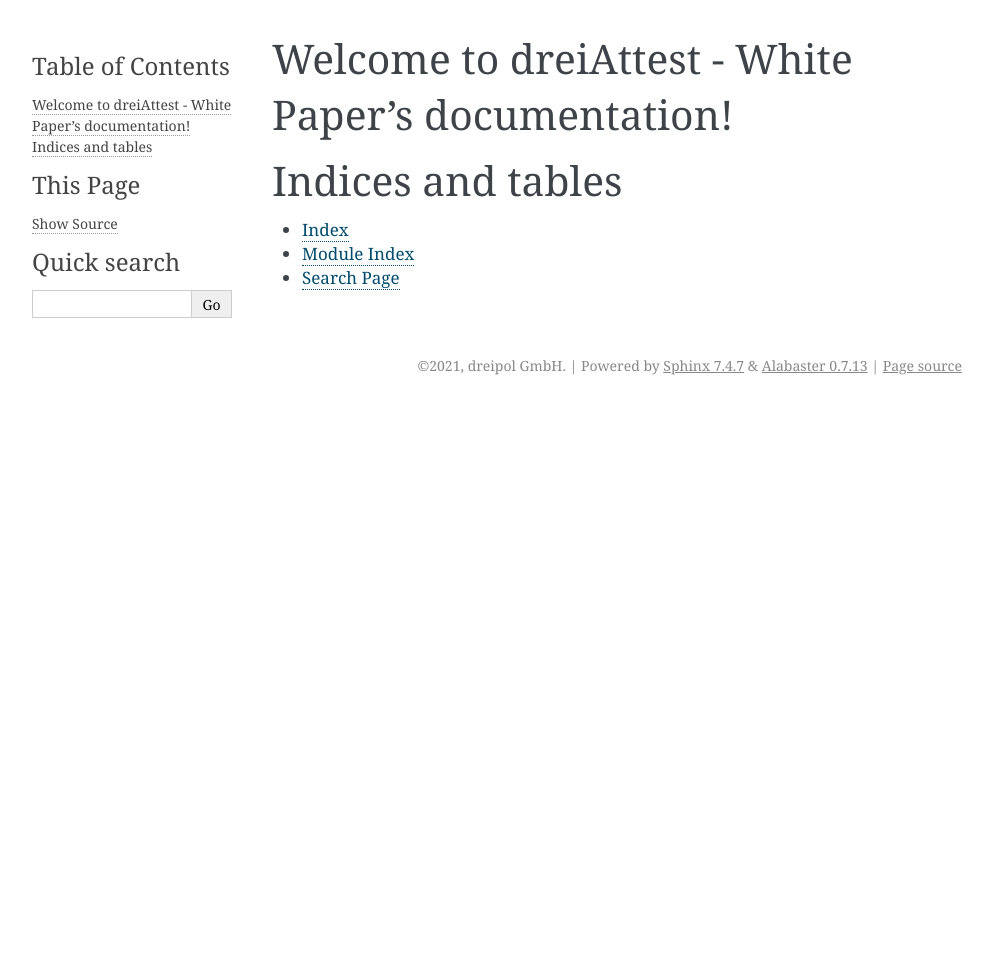
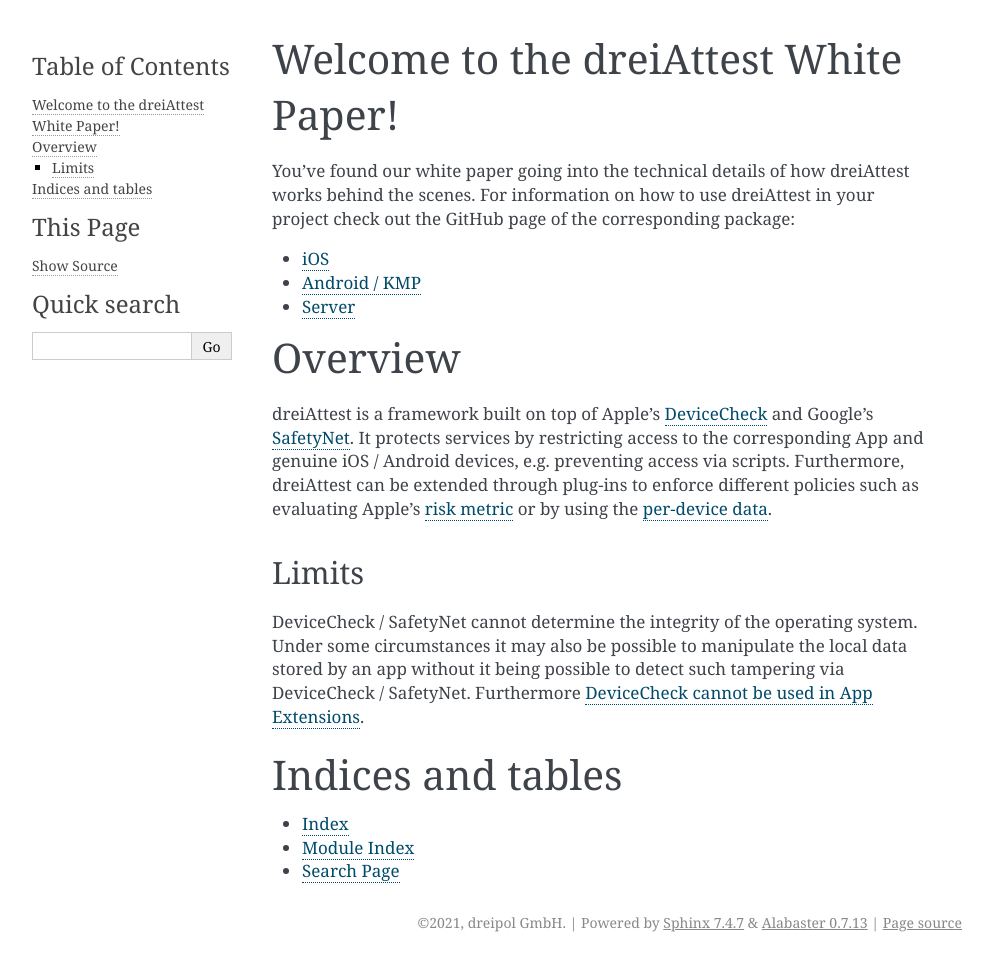
Before and after one commit to dreipol/dreiattest-whitepaper, a Sphinx documentation site: the page built from docs/source/index.rst, in a window 1280 px wide. Shown: the whole page, without its empty margins (148-1141 px from the left). Built offline with Sphinx 7.4.7, drawn with Linux system fonts in a browser that asks for light colours; before the commit the page ends 900 px from its top, so only the background shows below that.

Commit message:
Set up landing page

```diff
--- a/docs/source/conf.py
+++ b/docs/source/conf.py
@@ -30,8 +30,7 @@
 # Add any Sphinx extension module names here, as strings. They can be
 # extensions coming with Sphinx (named 'sphinx.ext.*') or your custom
 # ones.
-extensions = [
-]
+extensions = ['myst_parser']
 
 # Add any paths that contain templates here, relative to this directory.
 templates_path = ['_templates']
--- a/docs/source/index.rst
+++ b/docs/source/index.rst
@@ -3,14 +3,38 @@
    You can adapt this file completely to your liking, but it should at least
    contain the root `toctree` directive.
 
-Welcome to dreiAttest - White Paper's documentation!
+Welcome to the dreiAttest White Paper!
 ====================================================
 
 .. toctree::
    :maxdepth: 2
    :caption: Contents:
 
+You've found our white paper going into the technical details of how dreiAttest works behind the scenes. For information on how to use dreiAttest in your project check out the GitHub page of the corresponding package:
 
+- iOS_
+- `Android / KMP`_
+- Server_
+
+.. _iOS: https://github.com/dreipol/dreiAttest-ios/
+.. _Android / KMP: https://github.com/dreipol/dreiAttest-android/
+.. _Server: https://github.com/dreipol/django-dreiattest/
+
+Overview
+========
+dreiAttest is a framework built on top of Apple’s DeviceCheck_ and Google’s SafetyNet_. It protects services by restricting access to the corresponding App and genuine iOS / Android devices, e.g. preventing access via scripts. Furthermore, dreiAttest can be extended through plug-ins to enforce different policies such as evaluating Apple’s `risk metric`_ or by using the `per-device data`_.
+
+.. _risk metric: https://developer.apple.com/documentation/devicecheck/assessing_fraud_risk
+.. _per-device data: https://developer.apple.com/documentation/devicecheck/accessing_and_modifying_per-device_data
+.. _DeviceCheck: https://developer.apple.com/documentation/devicecheck
+.. _SafetyNet: https://developer.android.com/training/safetynet
+
+Limits
+------
+DeviceCheck / SafetyNet cannot determine the integrity of the operating system. Under some circumstances it may also be possible to manipulate the local data stored by an app without it being possible to detect such tampering via DeviceCheck / SafetyNet.
+Furthermore `DeviceCheck cannot be used in App Extensions`_.
+
+.. _DeviceCheck cannot be used in App Extensions: https://developer.apple.com/documentation/devicecheck/establishing_your_app_s_integrity
 
 Indices and tables
 ==================
```
Also changed, not shown: 6 other files.
